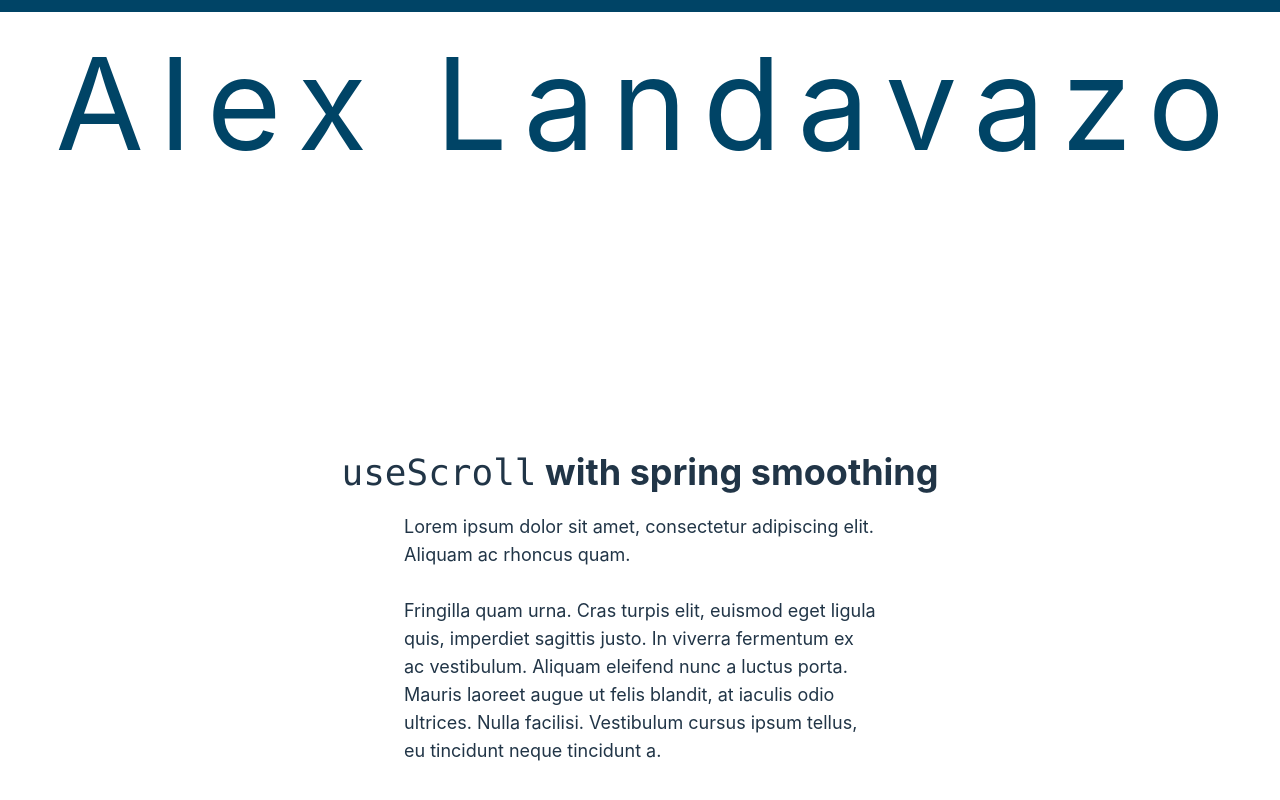
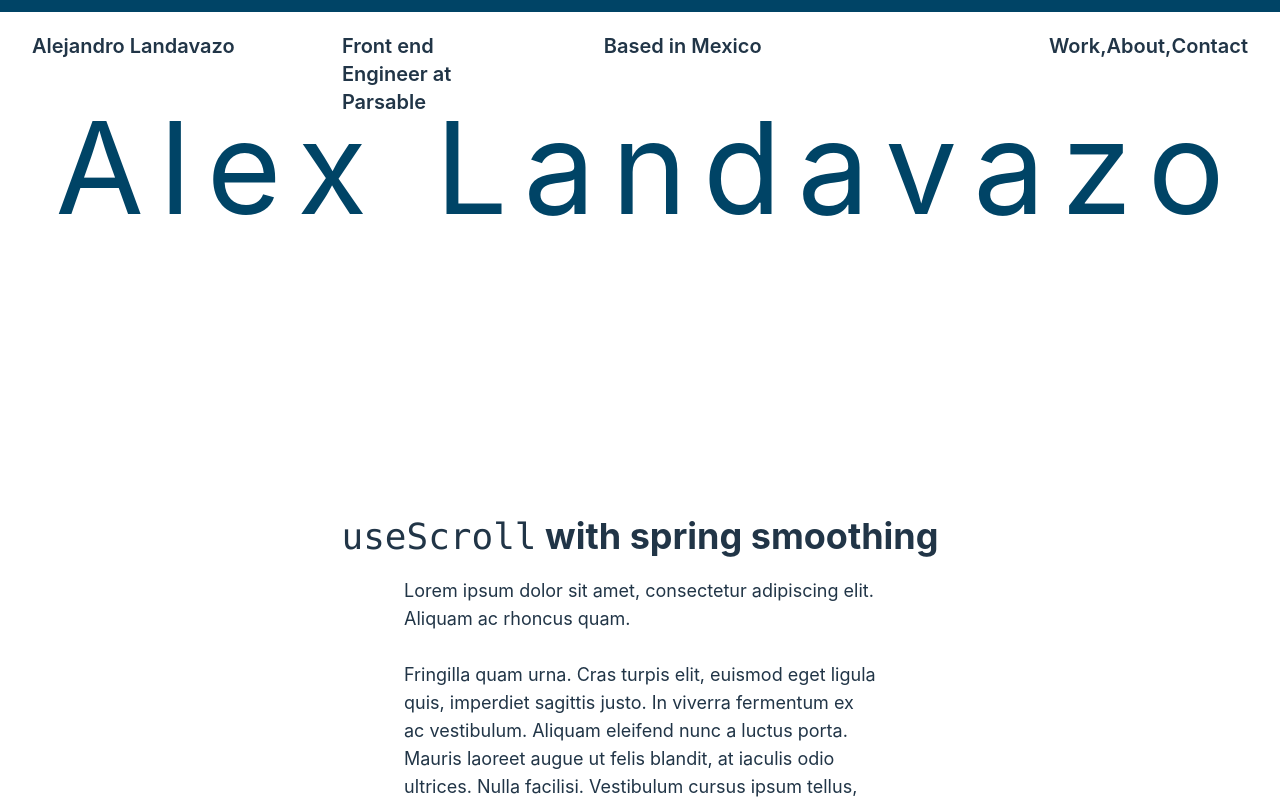
Before and after one commit to alexlandavazo/react-portfolio, a React (Vite) app: page / in a window 1280 px wide. Shown: the top 800 px of the page. Built offline with nearby package versions, Linux system fonts and the light colour scheme; a web font is replaced by a local one.

Commit message:
Create a banner

```diff
--- a/src/App.tsx
+++ b/src/App.tsx
@@ -1,12 +1,15 @@
 import LoremIpsunPage from './components/LoremIpsunPage';
 import ScrollProgressBar from './components/ScrollProgressBar';
 import AnimatedText from './components/AnimatedText';
+import NavBar from './components/NavBar';
+
 import './App.css';
 
 function App() {
   return (
     <div>
       <ScrollProgressBar />
+      <NavBar />
       <AnimatedText text="Alex Landavazo" className="text-9xl text-center" />
       <LoremIpsunPage />
     </div>
--- /dev/null
+++ b/src/components/NavBar.tsx
@@ -0,0 +1,21 @@
+import React from 'react';
+
+const NavBar = () => {
+  return (
+    <div className="flex w-full h-16 text-xl font-semibold">
+      <div className="flex basis-3/5 justify-between">
+        <div className="basis-56">Alejandro Landavazo</div>
+        <div className="basis-44">Front end Engineer at Parsable</div>
+        <div>Based in Mexico</div>
+      </div>
+
+      <div className="flex justify-end basis-2/5">
+        <div>Work, </div>
+        <div>About, </div>
+        <div>Contact</div>
+      </div>
+    </div>
+  );
+};
+
+export default NavBar;
```
